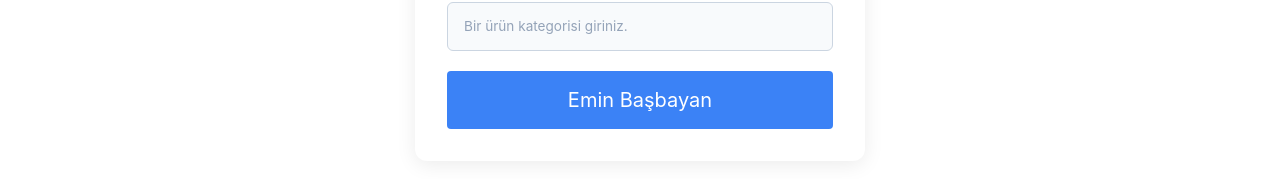
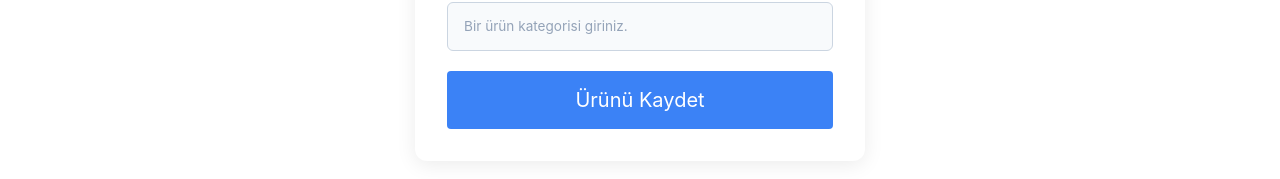
Before and after one commit to eminbasbayan/albaraka-react-egitimi, a React (Vite) app: page /products in a window 1280 px wide. Shown: the part 552-731 px from the top of the page. Built offline with nearby package versions, Linux system fonts and the light colour scheme; no server answers.

Commit message:
sepete ekleme işlemleri

```diff
--- a/src/components/Layout/Header.jsx
+++ b/src/components/Layout/Header.jsx
@@ -1,10 +1,10 @@
-import { useState } from 'react';
 import { Link, NavLink } from 'react-router';
 import { BsFillCartPlusFill } from 'react-icons/bs';
+import { useContext } from 'react';
+import { CartContext } from '../../context/CartContext';
 
 const Header = () => {
-  // Mobil menünün açık/kapalı durumunu kontrol eden state
-  const [isOpen, setIsOpen] = useState(false);
+  const { cartItems } = useContext(CartContext);
 
   return (
     <header className="bg-white border-b border-gray-100 sticky top-0 z-50">
@@ -60,9 +60,9 @@
 
           {/* Sağ Kısım: Masaüstü Giriş & Kayıt Butonları */}
           <div className="hidden md:flex items-center space-x-4">
-            <button className='flex items-center'>
-              <BsFillCartPlusFill size={28} className='cursor-pointer' />
-              <b>0</b>
+            <button className="flex items-center">
+              <BsFillCartPlusFill size={28} className="cursor-pointer" />
+              <b>{cartItems.length}</b>
             </button>
             <a
               href="#login"
--- a/src/components/Products/ProductCard.jsx
+++ b/src/components/Products/ProductCard.jsx
@@ -1,15 +1,22 @@
+import { useContext } from 'react';
 import Button from '../UI/Button';
 import './ProductCard.css';
+import { CartContext } from '../../context/CartContext';
 
 function ProductCard(props) {
+  const { cartItems, addToCart } = useContext(CartContext);
+  const { setProducts, ...product } = props;
+
   function deleteProduct() {
     /*     const filteredProducts = props.products.filter(
       (item) => item.id !== props.id,
     );
     props.setProducts(filteredProducts); */
 
-    props.setProducts(props.id);
+    setProducts(props.id);
   }
+
+  const findCartItem = cartItems.find((item) => item.id === props.id);
 
   return (
     <div className="product-card">
@@ -19,7 +26,11 @@
         <b className="product-title">{props.title}</b>
         <span className="product-price">{props.price}₺</span>
         <div className="flex flex-col gap-2">
-          <Button size="lg" onClick={() => {}}>
+          <Button
+            size="lg"
+            onClick={() => addToCart(product)}
+            disabled={findCartItem}
+          >
             Sepete Ekle
           </Button>
           <Button color="danger" size="lg" onClick={deleteProduct}>
--- a/src/components/UI/Button.jsx
+++ b/src/components/UI/Button.jsx
@@ -1,19 +1,20 @@
-import { useContext } from 'react';
 import './Button.css';
-import { CartContext } from '../../context/CartContext';
 
-function Button({ size, color = 'primary', children, full, onClick }) {
-  const { fullName: tumIsim, adres } = useContext(CartContext);
-
-  const fullName = 'Emre Demir';
-
-
+function Button({
+  size,
+  color = 'primary',
+  children,
+  full,
+  onClick,
+  disabled,
+}) {
   return (
     <button
-      className={`btn btn-${size} btn-${color} ${full && 'full-size'}`}
+      className={`btn btn-${size} btn-${color} ${full && 'full-size'} disabled:opacity-25`}
       onClick={onClick}
+      disabled={disabled}
     >
-      {tumIsim}
+      {children}
     </button>
   );
 }
--- a/src/context/CartContext.jsx
+++ b/src/context/CartContext.jsx
@@ -1,12 +1,23 @@
-import { createContext } from 'react';
+import { createContext, useState } from 'react';
 
 export const CartContext = createContext();
 
 function CartProvider({ children }) {
-  const fullName = 'Emin Başbayan';
+  const [cartItems, setCartItems] = useState([]);
+
+  console.log(cartItems);
+
+  function addToCart(product) {
+    setCartItems((prev) => [...prev, product]);
+  }
 
   return (
-    <CartContext.Provider value={{ fullName, adres: 'Türkiye' }}>
+    <CartContext.Provider
+      value={{
+        cartItems,
+        addToCart,
+      }}
+    >
       {children}
     </CartContext.Provider>
   );
```
